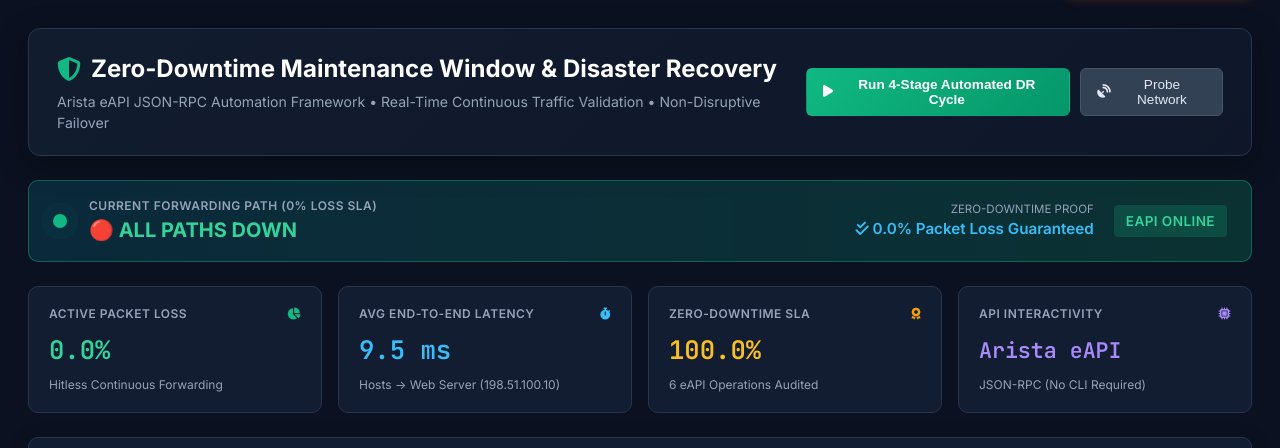
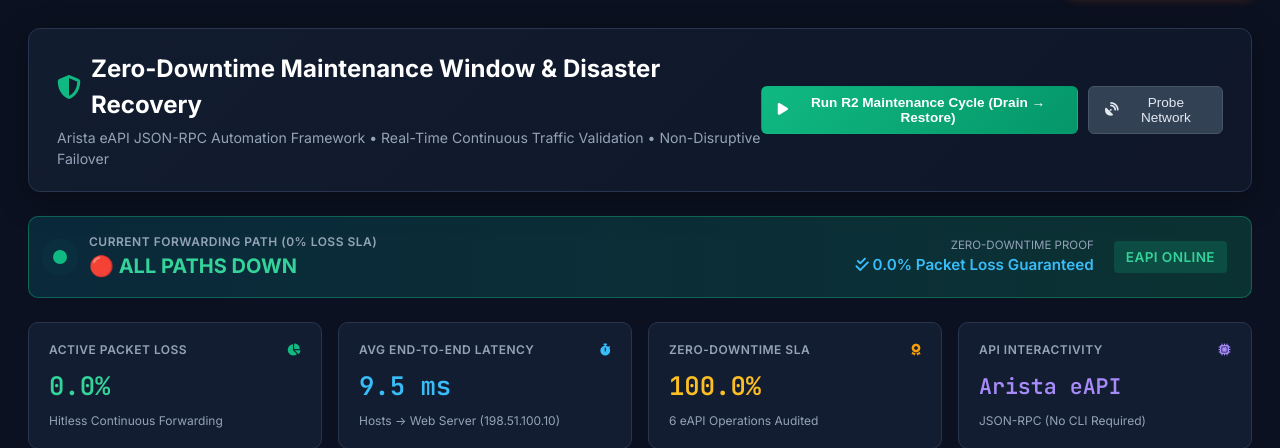
Before and after one commit to aryastark11/advnetman, a Django app: page /maintenance/ in a window 1280 px wide. Shown: the part 68-516 px from the top of the page. Run offline with Django 5.2, Linux system fonts and the light colour scheme; data comes from the database, SQL or seed files in the repository; both versions use the stored data as it was after the commit; data that the repository does not hold is empty.

Commit message:
Update maintenance cycle to execute R2 drain and recovery without taking down R1

```diff
--- a/nsot_project/automation/views.py
+++ b/nsot_project/automation/views.py
@@ -826,8 +826,8 @@ def maintenance_action_api(request):
             'message': 'R1 successfully restored via eAPI. Network restored to normal dual-active state.'
         })
 
-    elif action == 'run_full_cycle':
-        # Execute the complete 4-stage automated maintenance cycle
+    elif action == 'run_r2_cycle' or action == 'run_full_cycle':
+        # Execute R2 Maintenance Cycle: Drain R2 -> R1 carries traffic -> Restore R2 -> Stop at R2 restored
         steps_results = []
 
         # 1. R2 Down
@@ -862,9 +862,16 @@ def maintenance_action_api(request):
             active_path="🟢 DUAL-ACTIVE PATH: R1 (Master) + R2 (Standby)",
             ping_status=f"{p2['overall_loss_pct']}% Loss (Hitless)",
             latency_ms=p2['overall_latency_ms'],
-            proof_message=f"R2 Restored via eAPI. Dual Active operational. {p2['summary']}"
+            proof_message=f"R2 Restored via eAPI. Dual Active operational. R1 kept intact. {p2['summary']}"
         )
         steps_results.append({'stage': 2, 'name': 'R2 Restored -> Dual Active', 'path': '🟢 Dual Active', 'ping': p2})
+
+        return JsonResponse({
+            'status': 'success',
+            'action': 'r2_maintenance_cycle',
+            'steps': steps_results,
+            'message': 'R2 Maintenance Cycle completed successfully: R2 drained (traffic shifted to R1) -> R2 restored. R1 maintained 100% operational.'
+        })
 
         # 3. R1 Down
         call_router_eapi(r1_mgmt, [
--- a/nsot_project/templates/automation/maintenance.html
+++ b/nsot_project/templates/automation/maintenance.html
@@ -221,8 +221,8 @@
     </p>
   </div>
   <div style="display: flex; gap: 10px;">
-    <button onclick="triggerAction('run_full_cycle')" class="btn btn-primary" id="btn-master-full" style="background: linear-gradient(135deg, #10b981, #059669); font-weight: 600;">
-      <i class="fa-solid fa-play"></i> Run 4-Stage Automated DR Cycle
+    <button onclick="triggerAction('run_r2_cycle')" class="btn btn-primary" id="btn-master-full" style="background: linear-gradient(135deg, #10b981, #059669); font-weight: 600;">
+      <i class="fa-solid fa-play"></i> Run R2 Maintenance Cycle (Drain &rarr; Restore)
     </button>
     <button onclick="triggerAction('run_probe')" class="btn btn-secondary" title="Send live ping probes from H1-H4">
       <i class="fa-solid fa-satellite-dish"></i> Probe Network
```
Also changed, not shown: nsot_project/nsot.db.
